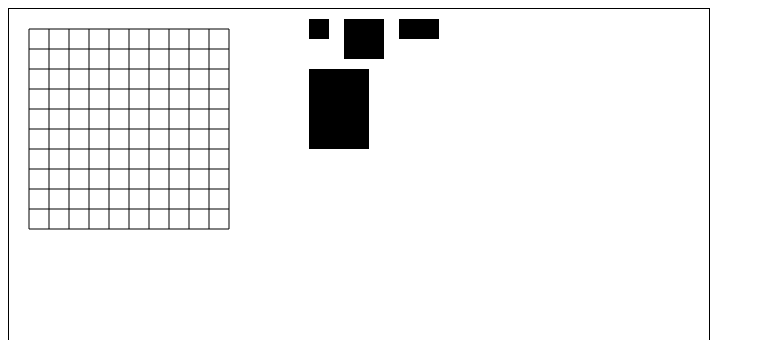
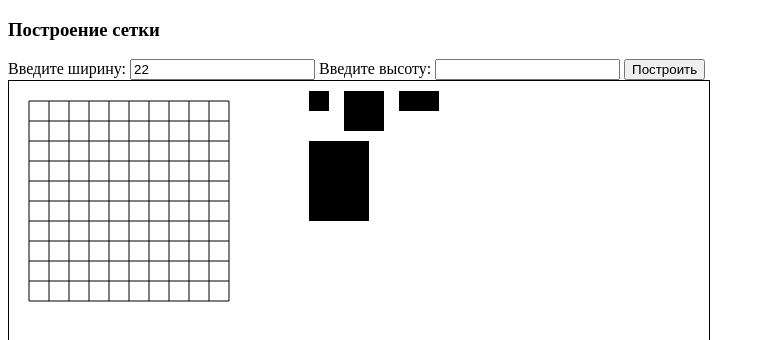
Before and after one commit to eremeev23/canvas, a plain HTML site: page index.html in a window 1280 px wide. Shown: the top 340 px of the page, without its empty margins (0-765 px from the left). Drawn offline with Linux system fonts and the light colour scheme.

Commit message:
Update index.html

```diff
--- a/index.html
+++ b/index.html
@@ -4,9 +4,18 @@
     <meta charset="UTF-8">
     <meta name="viewport" content="width=device-width, initial-scale=1.0">
     <link rel="stylesheet" href="style.css">
+    <link href="https://fonts.googleapis.com/css2?family=Raleway:wght@300&display=swap" rel="stylesheet">
     <title>Document</title>
 </head>
 <body>
+    <div class="inputs">
+            <h3>Построение сетки</h3>
+            <label for="inp_x">Введите ширину:</label>
+              <input type="text" class="form-control" id="inp-x" value = 22              >
+            <label for="inp_y">Введите высоту:</label>
+              <input type="text" class="form-control" id="inp-y">
+            <button onclick="make()"  class="btn">Построить</button>
+    </div>
     <canvas id="tutorial" width="700" height="700"></canvas>
 
     <script src="script.js"></script>
```
